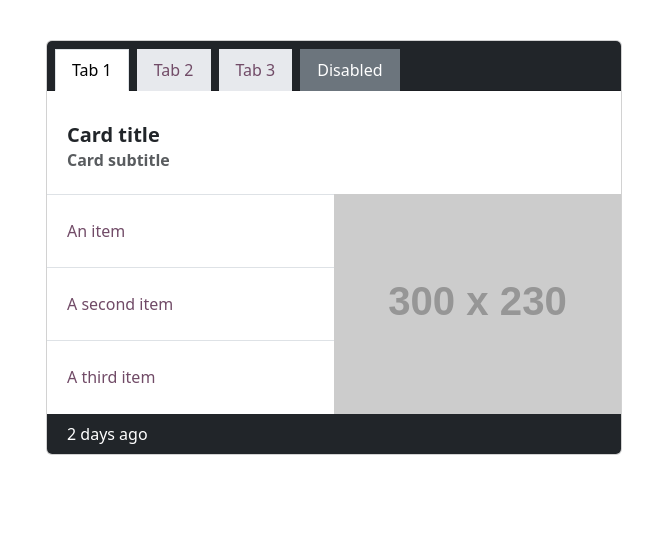
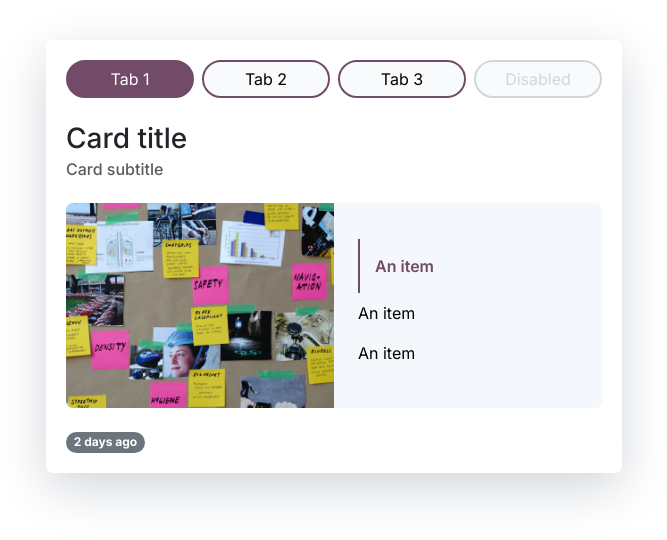
Before and after one commit to Autour-dsgn/odoo, a website built with Parcel: page projet/index.html in a window 1280 px wide. Shown: the whole page, without its empty margins (306-973 px from the left). Built offline with nearby package versions, Linux system fonts and the light colour scheme; placeholder pictures from the web are drawn by us.

Commit message:
Variant B

```diff
--- a/projet/assets/scss/abstracts/_variables.scss
+++ b/projet/assets/scss/abstracts/_variables.scss
@@ -1,3 +1,17 @@
+// Style
+@import url('https://fonts.googleapis.com/css2?family=Inter:ital,opsz,wght@0,14..32,100..900;1,14..32,100..900&display=swap');
+$font-family-base: 'Inter', sans-serif;
+
+// Colors
+$odoo-primary: #714B67;
+$odoo-gray-1: #F9FAFB;
+$odoo-gray-2: #374155 ;
+$odoo-gray-3: #252733;
+$disabled: #d2d6db;
+$shadow: #f4f8fc;
+$nav-link-color: black;
+$nav-link-hover-color: $odoo-primary;
+
 // Responsive
 @media (max-width: 768px) {
   .card .row {
@@ -5,17 +19,83 @@
   }
 }
 
-// Colors
-$odoo-primary: #714B67;
-$odoo-gray: #E7E9ED;
-$nav-link-color: $odoo-primary;
-$nav-link-hover-color: black;
+// Card
+.card-design {
+  border-radius: 7px;
+  box-shadow: 0px 15px 50px 0px $disabled;
+}
 
 // Nav
-.nav-tabs .nav-link {
-  padding: 20px 0 2Opx 0;
-  background-color: $odoo-gray;
+$border-radius: 2rem;
+$nav-pills-link-active-bg: $odoo-primary;
+
+.nav-pills .nav-link {
+  padding: 5px 0 5px 0;
+  background-color: $odoo-gray-1;
+  border: 2px solid;
+  border-color: $odoo-primary;
 };
+
+.nav-pills .nav-link .nav-link.active {
+  background-color: $odoo-primary;
+  color: white;
+}
+
+#disabled {
+  color: $disabled;
+  border-color: $disabled;
+}
+
+// Tab
+.card-body .nav-link {
+  padding-left: 0px;
+
+
+}
+.nav-align-left .nav-link.active {
+  width: 100%;
+  text-align: start;
+  color: $odoo-primary;
+  font-weight: 600;
+  border-left: 2px solid $odoo-primary;
+  padding: 15px;
+}
+
+#navs-left-alignment-preview {
+  align-content: space-around;
+}
+
+.row {
+  background-color: $shadow;
+  border-radius: 7px;
+}
+
+// Loading
+svg {
+  width: 80px;
+}
+
+svg path {
+  --total-length: 136px;
+  stroke-linecap: round;
+  stroke-width: 6;
+  stroke: $odoo-primary;
+  fill: none;
+  stroke-dasharray: var(--total-length) var(--total-length);
+  animation: animate 1.5s linear infinite;
+}
+
+@keyframes animate {
+  0% {
+    stroke-dashoffset: calc(-1 * var(--total-length));
+  }
+  30%, 50% {
+    stroke-dashoffset: 0;
+  }
+  80%, 100% {
+    stroke-dashoffset: var(--total-length);
+  }
+}
 
 // Spaces
 $spacer: 1rem !default;
--- a/projet/index.html
+++ b/projet/index.html
@@ -7,28 +7,30 @@
   <link rel="stylesheet" href="./assets/scss/main.scss">
 </head>
 
+<!-- I was confused about making a very personalized design, or keeping a Boostrap logic :-) So I created an “in-between” -->
+
 <body>
   <div class="container" style="max-width: 600px; margin: 40px auto;">
 
-    <!-- ODOO CARD VARIANT A -->
-    <div class="card">
+    <!-- ODOO CARD VARIANT B -->
+    <div class="card-design p-o">
 
       <!-- Nav tab -->
-      <div class="card-header bg-dark">
-        <ul class="nav nav-tabs card-header-tabs" role="tablist">
-          <li class="nav-item bg-white me-2">
-            <button class="nav-link active rounded-0" id="nav-tab-1" data-bs-toggle="tab" data-bs-target="#tab-1" type="button" role="tab" aria-controls="tab-1" aria-selected="true">Tab 1</button>
+      <div class="card-header mb-4">
+        <ul class="nav nav-pills nav-justified" role="tablist">
+          <li class="nav-item me-2">
+            <button class="nav-link active" id="nav-tab-1" data-bs-toggle="tab" data-bs-target="#tab-1" type="button" role="tab" aria-controls="tab-1" aria-selected="true">Tab 1</button>
           </li>
-          <li class="nav-item bg-light me-2">
-            <button class="nav-link rounded-0" id="nav-tab-2" data-bs-toggle="tab" data-bs-target="#tab-2" type="button" role="tab" aria-controls="tab-2" aria-selected="false">Tab 2</button>
+          <li class="nav-item me-2">
+            <button class="nav-link" id="nav-tab-2" data-bs-toggle="tab" data-bs-target="#tab-2" type="button" role="tab" aria-controls="tab-2" aria-selected="false">Tab 2</button>
 
           </li>
-          <li class="nav-item bg-light me-2">
-            <button class="nav-link rounded-0" id="nav-tab-3" data-bs-toggle="tab" data-bs-target="#tab-3" type="button" role="tab" aria-controls="tab-3" aria-selected="false">Tab 3</button>
+          <li class="nav-item me-2">
+            <button class="nav-link" id="nav-tab-3" data-bs-toggle="tab" data-bs-target="#tab-3" type="button" role="tab" aria-controls="tab-3" aria-selected="false">Tab 3</button>
 
           </li>
-          <li class="nav-item bg-dark">
-            <a class="nav-link bg-secondary text-white rounded-0" href="#" aria-disabled="true">Disabled</a>
+          <li class="nav-item">
+            <a class="nav-link" id="disabled" aria-disabled="true">Disabled</a>
           </li>
         </ul>
       </div>
@@ -36,52 +38,66 @@
       <div class="tab-content">
         <!-- Tab 1 -->
         <div class="tab-pane fade show active" id="tab-1" role="tabpanel" aria-labelledby="tab-1">
-          <div class="border-bottom-0">
-            <div class="card-body px-0 pb-0 rounded-0">
-              <div class="ps-o">
-                <h5 class="card-title mt-3"><b>Card title</b></h5>
-                <h6 class="card-subtitle mb-4 text-muted"><b>Card subtitle</b></h6>
-              </div>
+          <div class="card-body">
+            <div class="ok">
+              <h3 class="card-title pb-1">Card title</h3>
+              <h6 class="card-subtitle text-muted pb-4">Card subtitle</h6>
+
+            </div>
                 <div class="container">
-                <div class="row px-0">
+                <div class="row">
+
                   <!-- Left column -->
-                  <ul class="nav flex-column col-md-6 align-items-start px-0 " id="myTab" role="tablist">
-                    <li class="nav-item border-top border-1 w-100 ps-o" role="presentation">
-                      <p class="nav-link active ps-0 py-4 mb-0" id="item-1-tab" data-bs-toggle="tab" data-bs-target="#pic-1" type="button" role="tab" aria-controls="img-1-tab" aria-selected="true">An item</p>
-                    </li>
-                    <li class="nav-item border-top border-1 w-100 ps-o" role="presentation">
-                      <p class="nav-link ps-0 py-4 mb-0" id="item-2-tab" data-bs-toggle="tab" data-bs-target="#pic-2" type="button" role="tab" aria-controls="img-2-tab" aria-selected="false">A second item</p>
-                    </li>
-                    <li class="nav-item border-top border-1 w-100 ps-o" role="presentation">
-                      <p class="nav-link ps-0 py-4 mb-0" id="item-3-tab" data-bs-toggle="tab" data-bs-target="#pic-3" type="button" role="tab" aria-controls="img-3-tab" aria-selected="false">A third item</p>
-                    </li>
-                  </ul>
-                  <!-- Right column -->
                   <div class="tab-content col-md-6 px-0">
                     <div class="tab-pane fade show active" id="pic-1" role="tabpanel" aria-labelledby="pic-1-tab">
-                      <img src="https://placehold.co/300x230/0000ff/fff?text=Pic-1" class="img-fluid w-100" alt="Picture-1">
+                      <img src="./assets/img/asset-1.png" class="img-fluid w-100" style="border-radius: 7px 0 0 7px;" alt="Image-1">
                     </div>
                     <div class="tab-pane fade" id="pic-2" role="tabpanel" aria-labelledby="pic-2-tab">
-                      <img src="https://placehold.co/300x230/ffff00/000?text=Pic-2" class="img-fluid w-100" alt="Picture-2">
+                      <img src="./assets/img/asset-2.png" class="img-fluid w-100" style="border-radius: 7px 0 0 7px;" alt="Image-2">
                     </div>
                     <div class="tab-pane fade" id="pic-3" role="tabpanel" aria-labelledby="pic-3-tab">
-                      <img src="https://placehold.co/300x230/000/fff?text=Pic-3" class="img-fluid w-100" alt="Picture-3">
+                      <img src="./assets/img/asset-3.png" class="img-fluid w-100" style="border-radius: 7px 0 0 7px;" alt="Image-3">
                     </div>
                   </div>
+
+                  <!--Right column -->
+                  <div class="tab-pane fade active show col-md-6 p-4" id="navs-left-alignment-preview" role="tabpanel" aria-labelledby="navs-left-alignment-preview-tab">
+
+                    <div class="nav-align-left">
+                      <ul class="nav d-flex flex-column" role="tablist">
+
+                        <li class="nav-item" role="presentation">
+                          <button type="button" class="nav-link active" role="tab" data-bs-toggle="tab" data-bs-target="#pic-1" aria-selected="true">An item</button>
+                        </li>
+
+                        <li class="nav-item" role="presentation">
+                          <button type="button" class="nav-link" role="tab" data-bs-toggle="tab" data-bs-target="#pic-2" aria-selected="false" tabindex="-1">An item</button>
+                        </li>
+
+                        <li class="nav-item" role="presentation">
+                          <button type="button" class="nav-link" role="tab" data-bs-toggle="tab" data-bs-target="#pic-3" aria-selected="false" tabindex="-1">An item</button>
+                        </li>
+                      </ul>
+                     </div>
+                  </div>
+
                 </div>
               </div>
             </div>
-          </div>
+
         </div>
 
         <!-- Tab 2 -->
         <div class="tab-pane fade show" id="tab-2" role="tabpanel" aria-labelledby="tab-2">
           <div class="d-flex justify-content-center position-relative" >
-            <div class="card-body py-5">
+            <div class="card-body py-4">
               <p class="text-center mb-4">Loading...</p>
               <div class="d-flex justify-content-center">
-                <div class="spinner-border" role="status" style="width: 4rem; height: 4rem; border-width: 0.40rem; border-color:transparent; border-top-color:black;">
-                  <span style="background-color: black; width:0.40rem; height: 0.40rem; position: absolute; border-radius: 0.25em; transform: translate(0.15rem,0.15rem)"></span>
+                <div class="spinner">
+                  <svg version="1.2" xmlns="http://www.w3.org/2000/svg" viewBox="0 0 100 59">
+                    <path d="M55.42 25.14C55.64 26.48 55.75 27.85 55.75 29.25C55.75 43.27 44.46 54.61 30.5 54.61C16.54 54.61 5.25 43.27 5.25 29.25C5.25 15.23 16.54 3.89 30.5 3.89 C34.8 3.89 38.84 4.97 42.38 6.86"/>
+                    <path d="M44.28 33.78C44.04 32.45 43.9 31.08 43.88 29.68C43.64 15.66 54.73 4.13 68.69 3.9C82.65 3.66 94.13 14.8 94.37 28.82C94.61 42.84 83.52 54.36 69.56 54.6C65.26 54.68 61.19 53.67 57.62 51.84"/>
+                  </svg>
                 </div>
               </div>
             </div>
@@ -90,12 +106,12 @@
 
         <!-- Tab 3 -->
         <div class="tab-pane fade" id="tab-3" role="tabpanel" aria-labelledby="tab-3">
-            <div class="card-body p-0">
+            <div class="card-body pt-3">
               <div class="row row-cols-12 m-0">
                 <div class="col-md-4 p-0">
-                  <img src="https://placehold.co/200x200/ff0000/fff?text=Image" class="img-fluid w-100" alt="Image">
+                  <img src="./assets/img/asset-4.png" class="img-fluid w-100" style="border-radius: 7px 0 0 7px;" alt="Image-4">
                 </div>
-                <div class="card-body col-md-8 p-sm-4 pb-md-0">
+                <div class="card-body col-md-8 justify-content-center p-o">
                   <h5 class="card-title"><b>Card title</b></h5>
                     <p class="card-text">This is a wider card with supporting text below as a natural lead-in to additional content. This content is a little bit longer.</p>
                     <p class="card-text"><small class="text-muted">Last updated 3 mins ago</small></p>
@@ -105,7 +121,8 @@
           </div>
       </div>
       <!-- Footer card -->
-      <div class="card-footer ps-o text-white bg-dark border-0">2 days ago
+      <div class="badge bg-secondary text-wrap mt-4">
+        2 days ago
       </div>
   </div>
 
@@ -113,4 +130,5 @@
   <script src="https://cdn.jsdelivr.net/npm/bootstrap@5.0.2/dist/js/bootstrap.bundle.min.js" integrity="sha384-MrcW6ZMFYlzcLA8Nl+NtUVF0sA7MsXsP1UyJoMp4YLEuNSfAP+JcXn/tWtIaxVXM" crossorigin="anonymous"></script>
 
 </body>
+
 </html>
```
Also changed, not shown: dist/asset-1.701e0b2d.png (added), dist/asset-2.ed91558e.png (added), dist/asset-3.5b608b28.png (added), dist/asset-4.13d88b98.png (added), dist/index.html (added), projet/assets/img/asset-1.png (added), projet/assets/img/asset-2.png (added), projet/assets/img/asset-3.png (added), projet/assets/img/asset-4.png (added), 6 other files.
